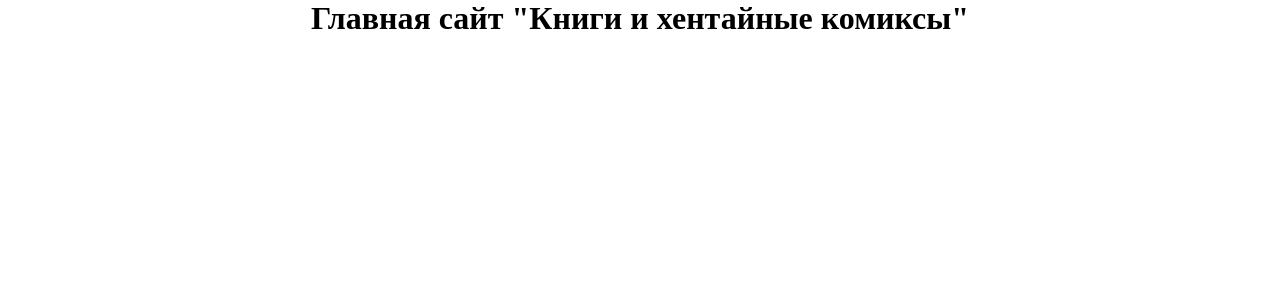
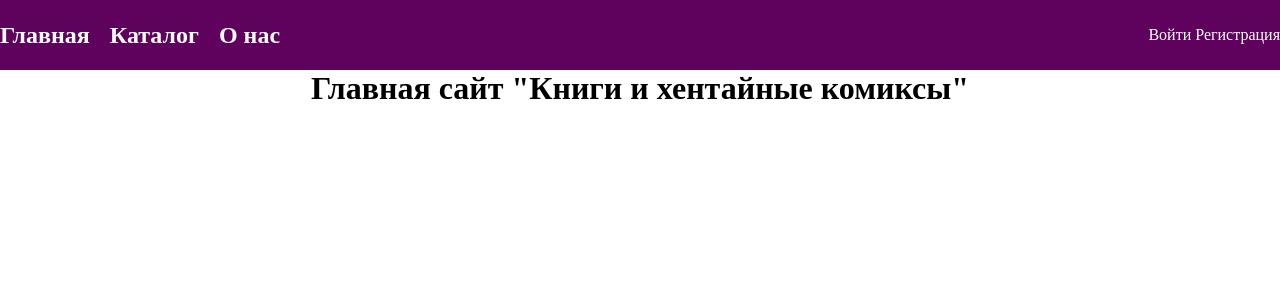
Before and after one commit to MelFxrd/django, a Django app: page /products/ in a window 1280 px wide. Shown: the top 300 px of the page. Run offline with Django 5.2, Linux system fonts and the light colour scheme; data that the repository does not hold is empty.

Commit message:
Добавил меню на страницы

```diff
--- a/products/urls.py
+++ b/products/urls.py
@@ -1,6 +1,7 @@
 from django.urls import path
-from products.views import index
+from products.views import index, catalog
 
 urlpatterns = [
     path("", index, name="index"),
+    path("catalog/", catalog, name="catalog"),
 ]
--- a/products/views.py
+++ b/products/views.py
@@ -4,3 +4,6 @@ from products.models import Book
 def index(request):
     books = Book.objects.all()
     return render(request, "index.html", {"books": books})
+
+def catalog(request):
+    return render(request, "catalog.html")
--- a/static/style.css
+++ b/static/style.css
@@ -20,3 +20,23 @@ body {
     height: 300px;
     box-shadow: 0 5px 5px rgba(40, 40, 40, 0.5);
 }
+
+header {
+    display: flex;
+    justify-content: space-between;
+    height: 70px;
+    background-color: rgb(94, 2, 94);
+    color: white;
+    width: 100vw;
+    align-items: center;
+}
+
+nav {
+    display: flex;
+    gap: 20px;
+}
+
+a {
+    text-decoration: none;
+    color: white;
+}
--- /dev/null
+++ b/templates/base.html
@@ -0,0 +1,29 @@
+<!DOCTYPE html>
+<html lang="en">
+<head>
+    <meta charset="UTF-8">
+    <meta name="viewport" content="width=device-width, initial-scale=1.0">
+    <link rel="stylesheet" href="/static/style.css">
+    <title>Главная</title>
+</head>
+<body>
+    <header>
+        <nav>
+            <a href="{% url 'index' %}"><h1>Главная</h1></a>
+            <a href="{% url 'catalog' %}"><h1>Каталог</h1></a>
+            <a href=""><h1>О нас</h1></a>
+        </nav>
+
+        <div class="auth">
+            {% if user.is_authenticated %}
+                <h2>{{ user.username }}</h2>
+            {% else %}
+                <a href="">Войти</a>
+                <a href="">Регистрация</a>
+            {% endif %}
+        </div>
+    </header>
+
+    {% block main %}{% endblock main %}
+</body>
+</html>
--- /dev/null
+++ b/templates/catalog.html
@@ -0,0 +1,5 @@
+{% extends "base.html" %}
+
+{% block main %}
+    <h1>Каталог книг</h1>
+{% endblock main %}
--- a/templates/index.html
+++ b/templates/index.html
@@ -1,12 +1,6 @@
-<!DOCTYPE html>
-<html lang="en">
-<head>
-    <meta charset="UTF-8">
-    <meta name="viewport" content="width=device-width, initial-scale=1.0">
-    <link rel="stylesheet" href="/static/style.css">
-    <title>Главная</title>
-</head>
-<body>
+{% extends "base.html" %}
+
+{% block main %}
     <h1>Главная сайт "Книги и хентайные комиксы"</h1>
     <div class="wrap">
         {% for book in books %}
@@ -16,5 +10,4 @@
             </div>
         {% endfor %}
     </div>
-</body>
-</html>
+{% endblock main %}
```
